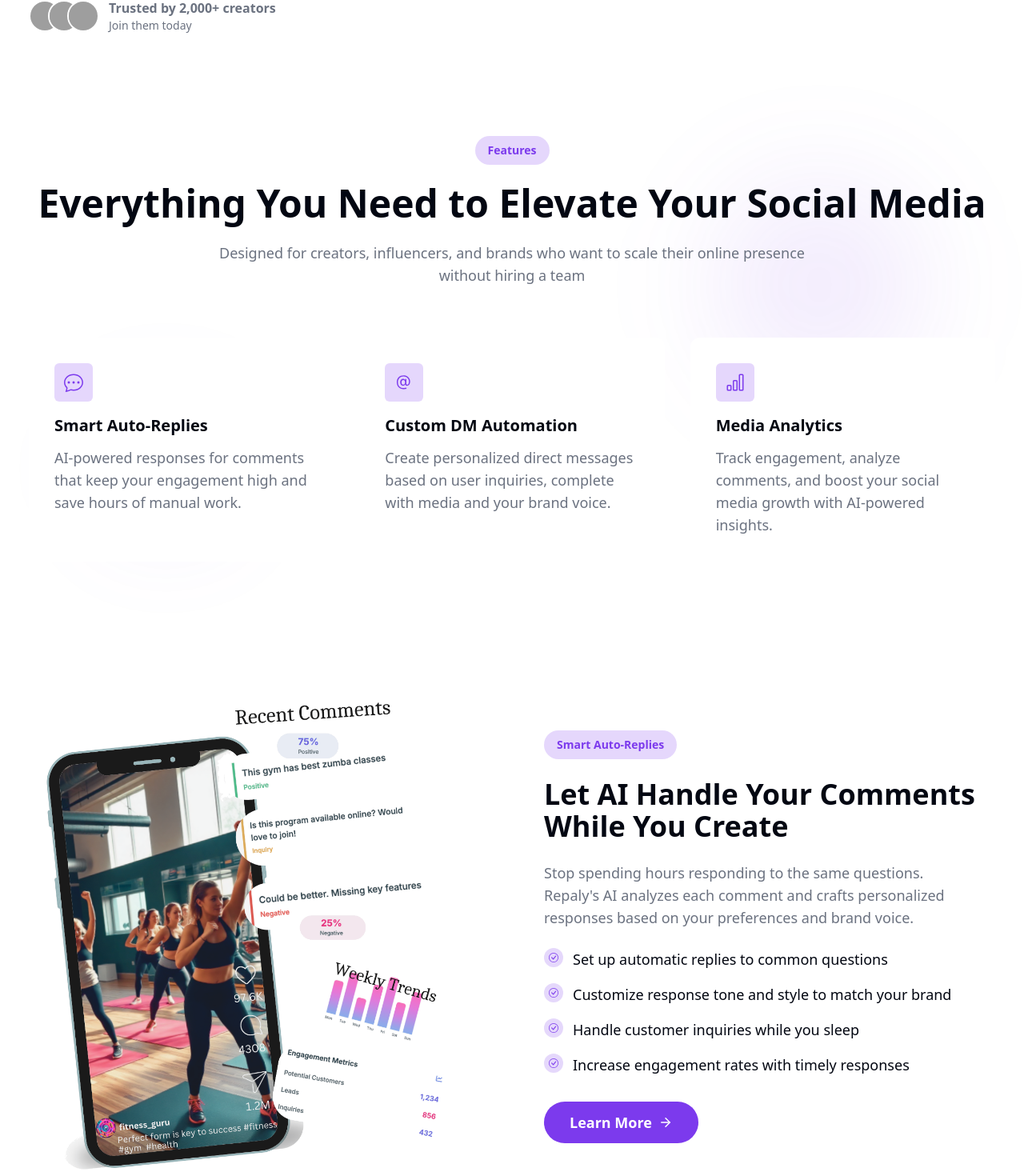
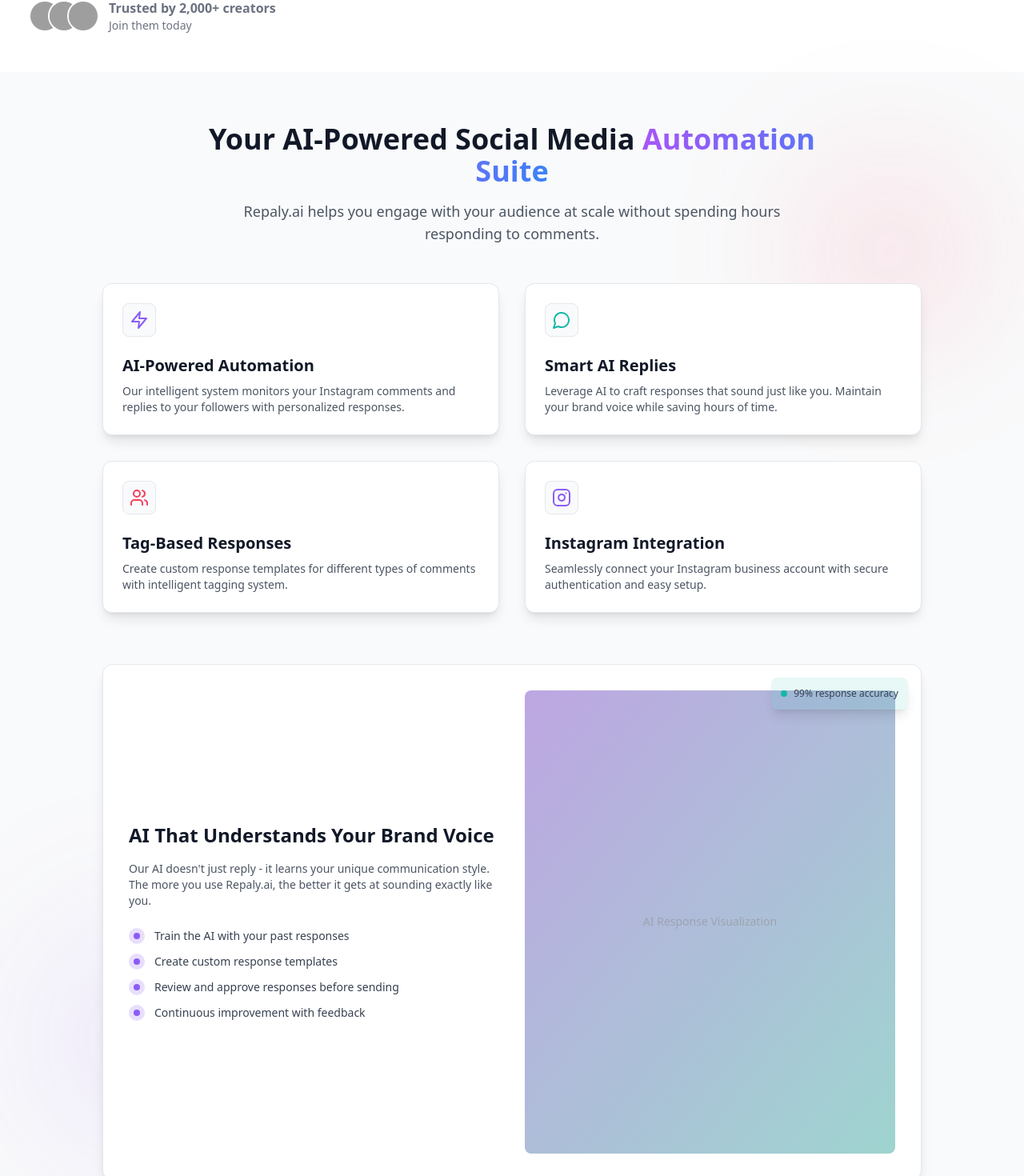
Before and after one commit to AkshatJain481/repaly-ai-hub, a React (Vite) app: page / in a window 1280 px wide. Shown: the part 626-2096 px from the top of the page at 80% size. Built offline with nearby package versions, Linux system fonts and the light colour scheme; grey boxes are pictures that could not be loaded.

Commit message:
UI Refining

```diff
--- a/src/pages/homePage/FeatureSection.tsx
+++ b/src/pages/homePage/FeatureSection.tsx
@@ -1,85 +1,134 @@
-import { BsChatDots, BsAt, BsBarChart } from "react-icons/bs";
+import { MessageCircle, Zap, Users, Instagram } from "lucide-react";
 
-const FeatureCard = ({
-  icon,
-  title,
-  description,
-}: {
-  icon: React.ReactElement;
-  title: string;
-  description: string;
-}) => {
+const features = [
+  {
+    title: "AI-Powered Automation",
+    description:
+      "Our intelligent system monitors your Instagram comments and replies to your followers with personalized responses.",
+    icon: <Zap className="h-6 w-6 text-violet-500 dark:text-violet-400" />,
+  },
+  {
+    title: "Smart AI Replies",
+    description:
+      "Leverage AI to craft responses that sound just like you. Maintain your brand voice while saving hours of time.",
+    icon: (
+      <MessageCircle className="h-6 w-6 text-teal-500 dark:text-teal-400" />
+    ),
+  },
+  {
+    title: "Tag-Based Responses",
+    description:
+      "Create custom response templates for different types of comments with intelligent tagging system.",
+    icon: <Users className="h-6 w-6 text-rose-500 dark:text-rose-400" />,
+  },
+  {
+    title: "Instagram Integration",
+    description:
+      "Seamlessly connect your Instagram business account with secure authentication and easy setup.",
+    icon: (
+      <Instagram className="h-6 w-6 text-violet-500 dark:text-violet-400" />
+    ),
+  },
+];
+
+const FeatureSection = () => {
   return (
-    <div className="bg-white dark:bg-black dark:border-white dark:border dark:border-solid rounded-xl p-8 transition-all duration-300 hover:-translate-y-1 hover:shadow-md hover:cursor-pointer">
-      <div className="mb-4 w-12 h-12 rounded-md flex items-center justify-center bg-primary/20">
-        {icon}
+    <section
+      id="features"
+      className="py-16 relative bg-gray-50 dark:bg-gray-900 transition-colors duration-200"
+    >
+      {/* Background Effects */}
+      <div className="absolute top-24 right-10 w-64 h-64 bg-rose-500/10 dark:bg-rose-400/10 rounded-full filter blur-[80px] z-0"></div>
+      <div className="absolute bottom-24 left-10 w-72 h-72 bg-violet-600/10 dark:bg-violet-500/10 rounded-full filter blur-[100px] z-0"></div>
+
+      <div className="container relative z-10">
+        <div className="max-w-3xl mx-auto text-center mb-12">
+          <h2 className="text-3xl md:text-4xl font-semibold text-gray-900 dark:text-gray-100 mb-4">
+            Your AI-Powered Social Media{" "}
+            <span className="bg-gradient-to-r from-purple-500 to-blue-500 bg-clip-text text-transparent">
+              Automation Suite
+            </span>
+          </h2>
+          <p className="text-lg text-gray-600 dark:text-gray-400">
+            Repaly.ai helps you engage with your audience at scale without
+            spending hours responding to comments.
+          </p>
+        </div>
+
+        <div className="grid grid-cols-1 md:grid-cols-2 gap-8 max-w-5xl mx-auto">
+          {features.map((feature, index) => (
+            <div
+              key={feature.title}
+              className="bg-white dark:bg-gray-800 p-6 rounded-xl shadow-lg border border-gray-200 dark:border-gray-600 hover:shadow-xl hover:-translate-y-1 hover:border-purple-500/50 transition-all duration-300"
+              style={{ animationDelay: `${index * 0.1}s` }}
+            >
+              <div className="mb-4 p-2 rounded-lg bg-gray-50 dark:bg-gray-700 border border-gray-200 dark:border-gray-600 inline-block">
+                {feature.icon}
+              </div>
+              <h3 className="text-xl font-semibold text-gray-900 dark:text-gray-100 mb-2 group-hover:bg-gradient-to-r group-hover:from-purple-500 group-hover:to-blue-500 group-hover:bg-clip-text group-hover:text-transparent transition-all duration-300">
+                {feature.title}
+              </h3>
+              <p className="text-sm text-gray-600 dark:text-gray-400">
+                {feature.description}
+              </p>
+            </div>
+          ))}
+        </div>
+
+        {/* Feature Highlight */}
+        <div className="mt-16 bg-white dark:bg-gray-800 p-6 md:p-8 rounded-xl shadow-lg border border-gray-200 dark:border-gray-600 max-w-5xl mx-auto overflow-hidden transition-colors duration-200">
+          <div className="grid grid-cols-1 md:grid-cols-2 gap-8 items-center">
+            <div>
+              <h3 className="text-2xl font-semibold text-gray-900 dark:text-gray-100 mb-4">
+                AI That Understands Your Brand Voice
+              </h3>
+              <p className="text-sm text-gray-600 dark:text-gray-400 mb-6">
+                Our AI doesn't just reply - it learns your unique communication
+                style. The more you use Repaly.ai, the better it gets at
+                sounding exactly like you.
+              </p>
+              <ul className="space-y-3">
+                {[
+                  "Train the AI with your past responses",
+                  "Create custom response templates",
+                  "Review and approve responses before sending",
+                  "Continuous improvement with feedback",
+                ].map((item, index) => (
+                  <li key={index} className="flex items-center gap-3">
+                    <div className="w-5 h-5 rounded-full bg-violet-500/20 dark:bg-violet-400/20 flex items-center justify-center">
+                      <div className="w-2 h-2 rounded-full bg-violet-500 dark:bg-violet-400"></div>
+                    </div>
+                    <span className="text-gray-700 dark:text-gray-300 text-sm">
+                      {item}
+                    </span>
+                  </li>
+                ))}
+              </ul>
+            </div>
+
+            <div className="relative">
+              <div className="aspect-[4/5] bg-gradient-to-br from-violet-800/40 to-teal-600/40 rounded-lg overflow-hidden flex items-center justify-center">
+                <div className="text-center">
+                  <p className="text-sm text-gray-400 dark:text-gray-500">
+                    AI Response Visualization
+                  </p>
+                </div>
+              </div>
+              {/* Floating Elements */}
+              <div className="absolute -top-4 -right-4 bg-teal-500/10 dark:bg-teal-400/10 p-3 rounded-lg shadow-lg animate-float">
+                <div className="flex items-center gap-2">
+                  <div className="w-2 h-2 rounded-full bg-teal-500 dark:bg-teal-400"></div>
+                  <p className="text-xs font-medium text-gray-700 dark:text-gray-300">
+                    99% response accuracy
+                  </p>
+                </div>
+              </div>
+            </div>
+          </div>
+        </div>
       </div>
-      <h3 className="text-xl font-bold mb-3">{title}</h3>
-      <p className="text-lg text-muted-foreground">{description}</p>
-    </div>
+    </section>
   );
 };
 
-const FeaturesSection = () => {
-  // Feature data
-  const features = [
-    {
-      icon: <BsChatDots className="text-primary" size={24} />,
-      title: "Smart Auto-Replies",
-      description:
-        "AI-powered responses for comments that keep your engagement high and save hours of manual work.",
-    },
-    {
-      icon: <BsAt className="text-primary" size={24} />,
-      title: "Custom DM Automation",
-      description:
-        "Create personalized direct messages based on user inquiries, complete with media and your brand voice.",
-    },
-    {
-      icon: <BsBarChart className="text-primary" size={24} />,
-      title: "Media Analytics",
-      description:
-        "Track engagement, analyze comments, and boost your social media growth with AI-powered insights.",
-    },
-  ];
-
-  return (
-    <div className="relative py-10 md:py-20 overflow-hidden bg-background px-1">
-      {/* Background decorative elements */}
-      <div className="absolute top-0 left-0 w-full h-full overflow-hidden">
-        <div className="absolute top-[60%] left-[10%] w-40 h-40 rounded-full bg-primary/10 blur-[60px]"></div>
-        <div className="absolute top-[20%] right-[10%] w-64 h-64 rounded-full bg-primary/10 blur-[70px]"></div>
-      </div>
-
-      <div className="container relative z-10 mx-auto">
-        <div className="flex flex-col items-center gap-6 mb-16 text-center">
-          <span className="bg-primary/20 text-primary text-sm font-bold py-2 px-4 rounded-full">
-            Features
-          </span>
-
-          <h2 className="text-3xl md:text-4xl lg:text-5xl font-bold text-foreground leading-tight">
-            Everything You Need to Elevate Your Social Media
-          </h2>
-
-          <p className="text-lg text-muted-foreground max-w-3xl">
-            Designed for creators, influencers, and brands who want to scale
-            their online presence without hiring a team
-          </p>
-        </div>
-
-        <div className="grid grid-cols-1 md:grid-cols-3 gap-8">
-          {features.map((feature, index) => (
-            <FeatureCard
-              key={index}
-              icon={feature.icon}
-              title={feature.title}
-              description={feature.description}
-            />
-          ))}
-        </div>
-      </div>
-    </div>
-  );
-};
-
-export default FeaturesSection;
+export default FeatureSection;
--- a/src/pages/homePage/HomePage.tsx
+++ b/src/pages/homePage/HomePage.tsx
@@ -6,6 +6,7 @@ import AutoDMs from "./AutoDMs";
 import PricingSection from "./PricingSection";
 import TestimonialSection from "./TestimonialSection";
 import GetStartedSection from "./GetStartedSection";
+import HowItWorks from "./HowItWorks";
 
 const HomePage = () => {
   return (
@@ -19,6 +20,7 @@ const HomePage = () => {
       <Element name="product">
         <AutoRepliesSection />
         <AutoDMs />
+        <HowItWorks />
       </Element>
       <Element name="pricing">
         <PricingSection />
--- /dev/null
+++ b/src/pages/homePage/HowItWorks.tsx
@@ -0,0 +1,125 @@
+import { Check, Lock, MessageCircle } from "lucide-react";
+
+const steps = [
+  {
+    icon: <Lock className="h-6 w-6" />,
+    title: "Connect Your Instagram",
+    description:
+      "Securely connect your Instagram business account through our OAuth integration. No passwords stored.",
+    color: "from-violet-500 to-violet-700",
+  },
+  {
+    icon: <Check className="h-6 w-6" />,
+    title: "Set Up Automation Rules",
+    description:
+      "Define when and how you want the AI to respond. Create templates for different comment types.",
+    color: "from-teal-500 to-teal-700",
+  },
+  {
+    icon: <MessageCircle className="h-6 w-6" />,
+    title: "Customize AI Responses",
+    description:
+      "Train the AI with your brand voice and style. Review and approve responses for continuous improvement.",
+    color: "from-rose-500 to-rose-700",
+  },
+];
+
+const HowItWorks = () => {
+  return (
+    <section
+      id="how-it-works"
+      className="py-16 relative bg-gray-50 dark:bg-gray-900 transition-colors duration-200"
+    >
+      <div className="absolute top-1/2 right-0 w-80 h-80 bg-violet-600/20 dark:bg-violet-500/10 rounded-full filter blur-[100px] z-0"></div>
+
+      <div className="container relative z-10">
+        <div className="max-w-3xl mx-auto text-center mb-12">
+          <h2 className="text-3xl md:text-4xl font-semibold text-gray-900 dark:text-gray-100 mb-4">
+            <span className="bg-gradient-to-r from-purple-500 to-blue-500 bg-clip-text text-transparent">
+              How Repaly.ai Works
+            </span>
+          </h2>
+          <p className="text-lg text-gray-600 dark:text-gray-400">
+            Get up and running in minutes with our simple three-step process.
+          </p>
+        </div>
+
+        <div className="max-w-5xl mx-auto">
+          <div className="relative">
+            {/* Connect line between steps */}
+            <div className="absolute left-6 -z-10 top-20 bottom-24 w-0.5 bg-gradient-to-b from-violet-500 to-rose-500 hidden md:block"></div>
+
+            <div className="space-y-12">
+              {steps.map((step, index) => (
+                <div
+                  key={index}
+                  className="flex flex-col md:flex-row gap-6 md:gap-8"
+                >
+                  <div className="flex flex-row md:flex-col items-center justify-center gap-4 md:gap-3">
+                    <div
+                      className={`w-12 h-12 rounded-full bg-gradient-to-r ${step.color} flex items-center justify-center text-white shadow-md`}
+                    >
+                      {step.icon}
+                    </div>
+                  </div>
+
+                  <div className="bg-white dark:bg-gray-800 p-6 rounded-xl shadow-lg border border-gray-200 dark:border-gray-600 flex-1 hover:shadow-xl hover:-translate-y-1 transition-all duration-300">
+                    <h3 className="text-xl font-semibold text-gray-900 dark:text-gray-100 mb-2">
+                      {step.title}
+                    </h3>
+                    <p className="text-sm text-gray-600 dark:text-gray-400 mb-4">
+                      {step.description}
+                    </p>
+
+                    {/* Step-specific content */}
+                    {index === 0 && (
+                      <div className="mt-4 p-3 rounded-lg bg-gray-50 dark:bg-gray-700 border border-gray-200 dark:border-gray-600 text-sm">
+                        <p className="flex items-center gap-2 text-gray-700 dark:text-gray-300">
+                          <Lock className="w-4 h-4 text-teal-500 dark:text-teal-400" />
+                          Secure OAuth 2.0 authentication with Instagram
+                        </p>
+                      </div>
+                    )}
+
+                    {index === 1 && (
+                      <div className="grid grid-cols-2 gap-3 mt-4">
+                        {[
+                          "Comment replies",
+                          "DM automation",
+                          "Story mentions",
+                          "Scheduled posts",
+                        ].map((item, i) => (
+                          <div
+                            key={i}
+                            className="p-2 rounded-lg bg-gray-50 dark:bg-gray-700 border border-gray-200 dark:border-gray-600 text-sm text-gray-700 dark:text-gray-300 text-center"
+                          >
+                            {item}
+                          </div>
+                        ))}
+                      </div>
+                    )}
+
+                    {index == 2 && (
+                      <div className="mt-4 p-3 rounded-lg bg-gray-50 dark:bg-gray-700 border border-gray-200 dark:border-gray-600 text-sm space-y-2">
+                        <p className="text-xs text-gray-500 dark:text-gray-400">
+                          Sample AI Response:
+                        </p>
+                        <p className="italic text-gray-700 dark:text-gray-300">
+                          "Thanks for the love on my post! I really appreciate
+                          your support 😊 What's your favorite part of the
+                          video?"
+                        </p>
+                      </div>
+                    )}
+                  </div>
+                </div>
+              ))}
+            </div>
+          </div>
+        </div>
+      </div>
+    </section>
+  );
+};
+
+export default HowItWorks;
```
